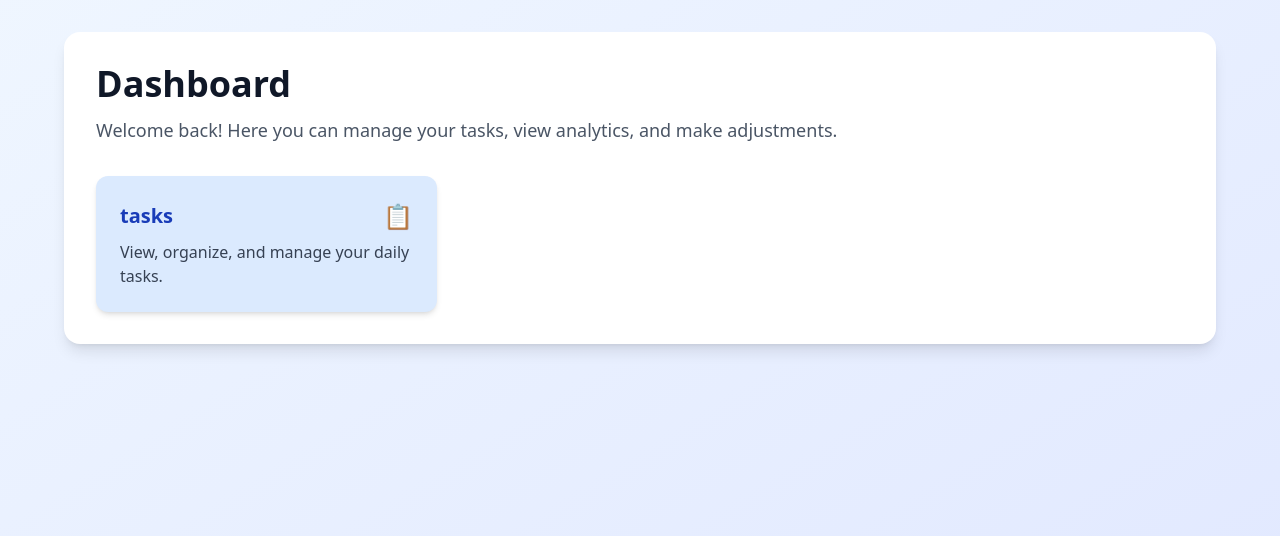
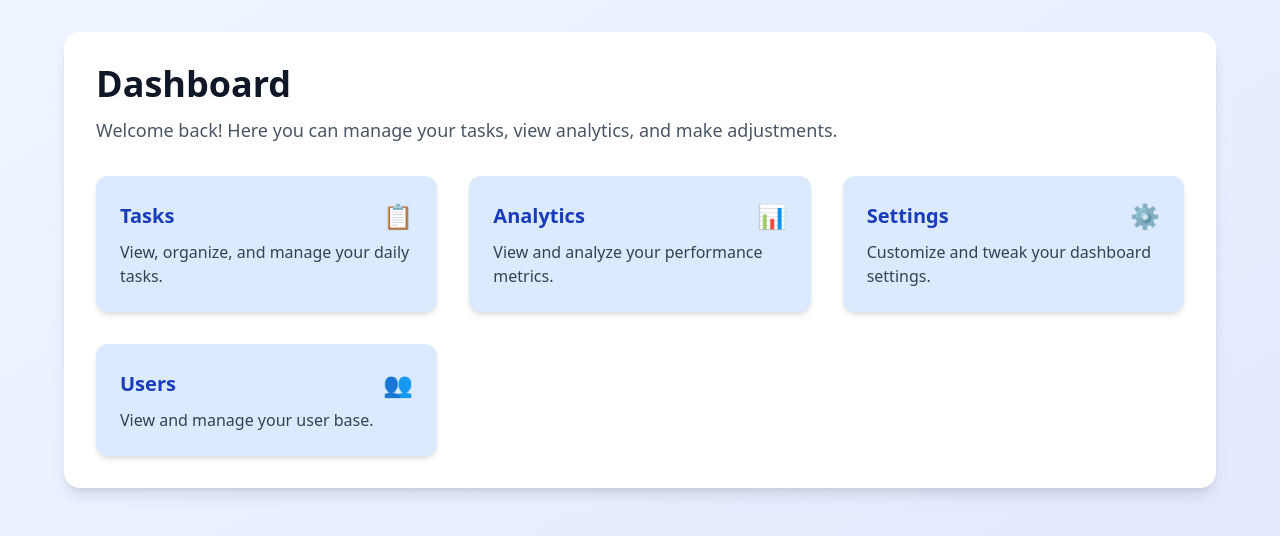
Before and after one commit to Aswin314/dashboard, a Next.js app: page /dashboard in a window 1280 px wide. Shown: the top 536 px of the page. Built offline with nearby package versions, Linux system fonts and the light colour scheme.

Commit message:
dashboard done

```diff
--- a/app/dashboard/page.tsx
+++ b/app/dashboard/page.tsx
@@ -16,11 +16,39 @@ const page = () => {
                 <div className="grid grid-cols-1 sm:grid-cols-2 lg:grid-cols-3 gap-8">
                     <Link href="dashboard/tasks" className="bg-blue-100 hover:bg-blue-200 p-6 rounded-xl shadow-md hover:shadow-xl transition-all duration-200 ease-in-out transform hover:scale-105">
                         <div className="flex items-center justify-between">
-                            <h2 className="text-xl font-semibold text-blue-800">tasks </h2>
+                            <h2 className="text-xl font-semibold text-blue-800">Tasks </h2>
                             <span className="text-blue-500 text-2xl">📋</span>
                         </div>
                         <p className="text-gray-700 mt-2">
                             View, organize, and manage your daily tasks.
+                        </p>
+                    </Link>
+
+                    <Link href="dashboard/analytics" className="bg-blue-100 hover:bg-green-200 p-6 rounded-xl shadow-md hover:shadow-xl transition-all duration-200 ease-in-out transform hover:scale-105">
+                        <div className="flex items-center justify-between">
+                            <h2 className="text-xl font-semibold text-blue-800"> Analytics </h2>
+                            <span className="text-blue-500 text-2xl">📊</span>
+                        </div>
+                        <p className="text-gray-700 mt-2">
+                            View and analyze your performance metrics.
+                        </p>
+                    </Link>
+                    <Link href="dashboard/settings" className="bg-blue-100 hover:bg-gray-400 p-6 rounded-xl shadow-md hover:shadow-xl transition-all duration-200 ease-in-out transform hover:scale-105">
+                        <div className="flex items-center justify-between">
+                            <h2 className="text-xl font-semibold text-blue-800"> Settings </h2>
+                            <span className="text-blue-500 text-2xl">⚙️</span>
+                        </div>
+                        <p className="text-gray-700 mt-2">
+                            Customize and tweak your dashboard settings.
+                        </p>
+                    </Link>
+                    <Link href="dashboard/users" className="bg-blue-100 hover:bg-yellow-200 p-6 rounded-xl shadow-md hover:shadow-xl transition-all duration-200 ease-in-out transform hover:scale-105">
+                        <div className="flex items-center justify-between">
+                            <h2 className="text-xl font-semibold text-blue-800"> Users </h2>
+                            <span className="text-blue-500 text-2xl">👥</span>
+                        </div>
+                        <p className="text-gray-700 mt-2">
+                            View and manage your user base.
                         </p>
                     </Link>
                 </div>
```
